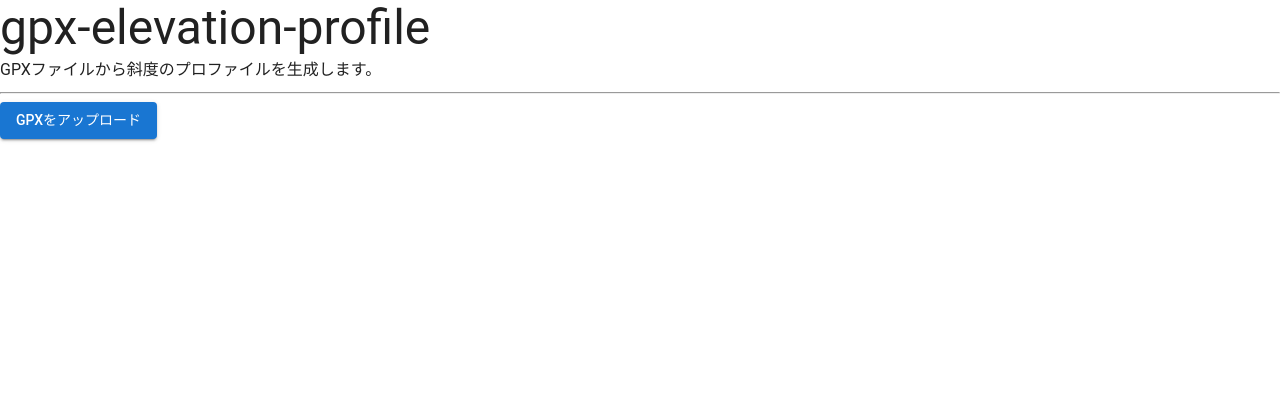
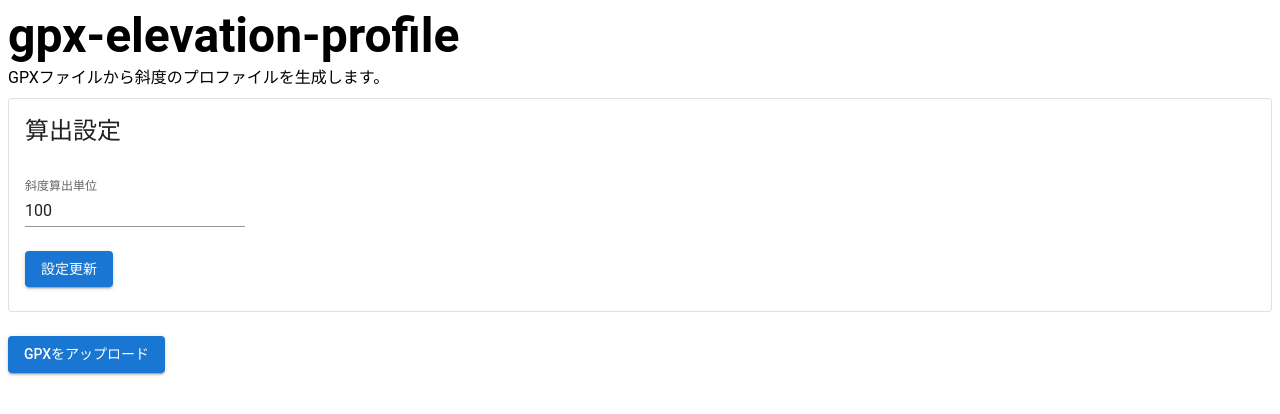
Before and after one commit to aoisupersix/gpx-elevation-profile, a React app: page / in a window 1280 px wide. Shown: the top 414 px of the page. Built offline with nearby package versions, Linux system fonts and the light colour scheme; the HTML template or start-up script is replaced by a standard one.

Commit message:
feat: add setting of distance unit.

```diff
--- a/src/components/App.tsx
+++ b/src/components/App.tsx
@@ -1,17 +1,21 @@
 import * as React from 'react'
 
-import { Typography } from '@mui/material'
-import CssBaseline from '@mui/material/CssBaseline'
+import { Grid, Typography } from '@mui/material'
 import { createTheme, ThemeProvider } from '@mui/material/styles'
 import { Track } from 'gpxparser'
 
 import { DistancePoint } from '../models/distance-point'
 import { convertPoints } from '../models/point-converter'
+import { ProfileSetting } from '../models/profile-setting'
 import { ElevationViewer } from './ElevationViewer'
 import { GpxUploader } from './GpxUploader'
+import { ProfileSettingForm } from './ProfileSettingForm'
 import { Spacer } from './Spacer'
 
 const useGpx = () => {
+    const [setting, setSetting] = React.useState<ProfileSetting>({
+        distanceUnit: 100,
+    })
     const [file, setFile] = React.useState<File | undefined>()
     const [track, setTrack] = React.useState<Track | undefined>()
     const [distancePoints, setDistancePoints] = React.useState<DistancePoint[]>(
@@ -22,12 +26,17 @@ const useGpx = () => {
         if (track === undefined) {
             setDistancePoints([])
         } else {
-            const convertedPoints = convertPoints(track.points)
+            const convertedPoints = convertPoints(
+                track.points,
+                setting.distanceUnit,
+            )
             setDistancePoints(convertedPoints)
         }
-    }, [track])
+    }, [track, setting])
 
     return {
+        setting,
+        setSetting,
         file,
         setFile,
         track,
@@ -49,7 +58,15 @@ const theme = createTheme({
 })
 
 const App = () => {
-    const { file, setFile, track, setTrack, distancePoints } = useGpx()
+    const {
+        setting,
+        setSetting,
+        file,
+        setFile,
+        track,
+        setTrack,
+        distancePoints,
+    } = useGpx()
 
     const onGpxUpload = (track: Track, file: File) => {
         setTrack(track)
@@ -59,19 +76,39 @@ const App = () => {
     return (
         <div className="app">
             <ThemeProvider theme={theme}>
-                <CssBaseline />
-                <Typography variant="h3">gpx-elevation-profile</Typography>
-                <Typography variant="subtitle1">
+                <Typography variant="h3" sx={{ fontWeight: 'bold' }}>
+                    gpx-elevation-profile
+                </Typography>
+                <Typography variant="subtitle1" gutterBottom>
                     GPXファイルから斜度のプロファイルを生成します。
                 </Typography>
-                <hr />
-                <GpxUploader onUpload={onGpxUpload} name="gpxuploader" />
+                <Grid
+                    container
+                    spacing={3}
+                    alignItems="center"
+                    justifyContent="center"
+                >
+                    <Grid item xs={12}>
+                        <ProfileSettingForm
+                            setting={setting}
+                            onUpdate={setSetting}
+                        />
+                    </Grid>
+                    <Grid item xs={12}>
+                        <GpxUploader
+                            onUpload={onGpxUpload}
+                            name="gpxuploader"
+                        />
+                    </Grid>
+                </Grid>
+
                 <Spacer size={50} axis="vertical" />
                 {distancePoints.length > 0 && (
                     <ElevationViewer
                         name={`${track.name}(${file.name})`}
                         track={track}
                         points={distancePoints}
+                        setting={setting}
                     />
                 )}
             </ThemeProvider>
--- a/src/components/ElevationGraph.tsx
+++ b/src/components/ElevationGraph.tsx
@@ -14,10 +14,12 @@ import { Bar } from 'react-chartjs-2'
 import styled from 'styled-components'
 
 import { DistancePoint } from '../models/distance-point'
+import { ProfileSetting } from '../models/profile-setting'
 import { ceilToMultiple, chunk, roundByDigits } from '../models/util'
 
 interface ElevationViewerProps {
     points: DistancePoint[]
+    setting: ProfileSetting
 }
 
 const ChartCanvas = styled.article`
--- a/src/components/ElevationViewer.tsx
+++ b/src/components/ElevationViewer.tsx
@@ -15,12 +15,14 @@ import { Track } from 'gpxparser'
 import JSONPretty from 'react-json-pretty'
 
 import { DistancePoint } from '../models/distance-point'
+import { ProfileSetting } from '../models/profile-setting'
 import { ElevationGraph } from './ElevationGraph'
 
 interface ElevationViewerProps {
     name: string
     track: Track
     points: DistancePoint[]
+    setting: ProfileSetting
 }
 
 export const ElevationViewer: React.FC<ElevationViewerProps> = (props) => {
@@ -37,7 +39,10 @@ export const ElevationViewer: React.FC<ElevationViewerProps> = (props) => {
                         <Typography>斜度プロファイル</Typography>
                     </AccordionSummary>
                     <AccordionSummary>
-                        <ElevationGraph points={props.points} />
+                        <ElevationGraph
+                            points={props.points}
+                            setting={props.setting}
+                        />
                     </AccordionSummary>
                 </Accordion>
                 <Accordion TransitionProps={{ timeout: 300 }}>
--- /dev/null
+++ b/src/components/ProfileSettingForm.tsx
@@ -0,0 +1,59 @@
+import React from 'react'
+
+import {
+    Button,
+    Card,
+    CardContent,
+    CardHeader,
+    Grid,
+    TextField,
+} from '@mui/material'
+
+import { defaultSetting, ProfileSetting } from '../models/profile-setting'
+
+interface ProfileSettingProps {
+    setting?: ProfileSetting
+    onUpdate?: (setting: ProfileSetting) => void
+}
+
+export const ProfileSettingForm: React.FC<ProfileSettingProps> = (props) => {
+    const setting = props.setting ?? defaultSetting
+    const [distanceUnit, setDistanceUnit] = React.useState<number>(
+        setting.distanceUnit,
+    )
+
+    const onUpdate = () => {
+        const newSetting = {
+            ...setting,
+            distanceUnit: distanceUnit,
+        }
+
+        props.onUpdate(newSetting)
+    }
+
+    return (
+        <Card variant="outlined">
+            <CardHeader variant="outlined" title="算出設定" />
+            <CardContent>
+                <Grid container spacing={3}>
+                    <Grid item>
+                        <TextField
+                            type="number"
+                            variant="standard"
+                            label="斜度算出単位"
+                            value={distanceUnit}
+                            onChange={(e) =>
+                                setDistanceUnit(Number.parseInt(e.target.value))
+                            }
+                        />
+                    </Grid>
+                    <Grid item xs={12}>
+                        <Button variant="contained" onClick={onUpdate}>
+                            設定更新
+                        </Button>
+                    </Grid>
+                </Grid>
+            </CardContent>
+        </Card>
+    )
+}
--- /dev/null
+++ b/src/models/profile-setting.ts
@@ -0,0 +1,16 @@
+/**
+ * Settings of elevation profile.
+ */
+export interface ProfileSetting {
+    /**
+     * Unit for calculating slope.
+     */
+    distanceUnit: number
+}
+
+/**
+ * Default settings of elevation profile.
+ */
+export const defaultSetting: ProfileSetting = {
+    distanceUnit: 100,
+}
```
